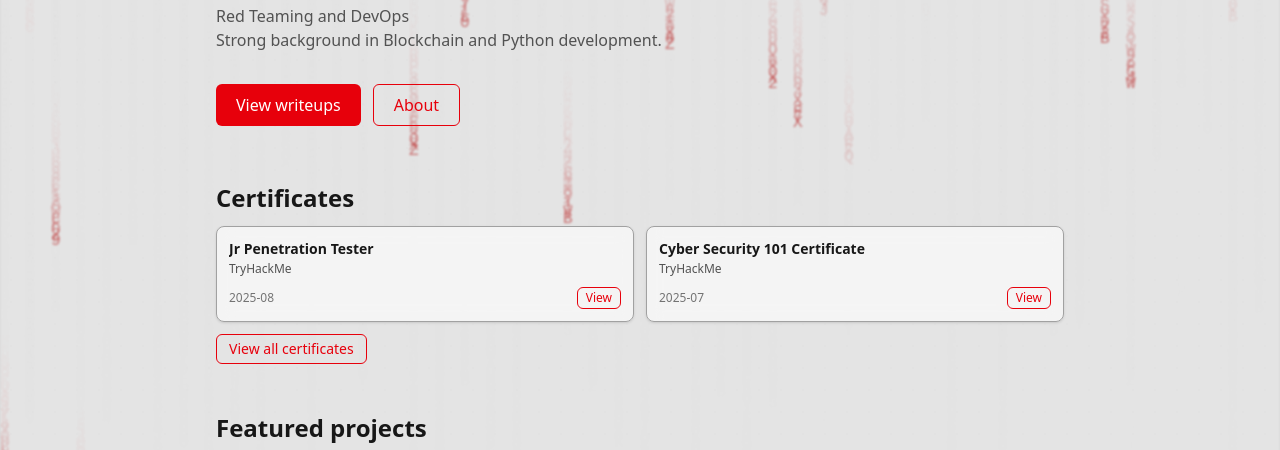
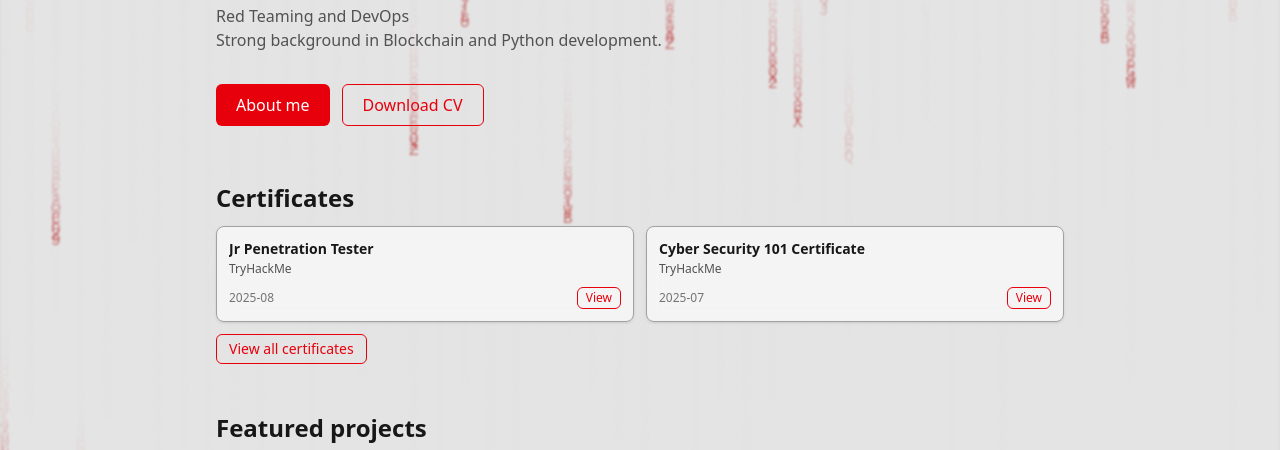
Before and after one commit to Eri9523/portfolio, an Astro site: page / in a window 1280 px wide. Shown: the part 281-731 px from the top of the page. Built offline with nearby package versions, Linux system fonts and the light colour scheme; Astro itself is replaced by a stand-in of ours.

Commit message:
CV Button and download cv

```diff
--- a/src/layouts/Layout.astro
+++ b/src/layouts/Layout.astro
@@ -59,8 +59,8 @@ import "../styles/global.css";
           'home.titleStatic': 'Security Engineer',
           'home.subtitle1': 'Red Teaming and DevOps',
           'home.subtitle2': 'Strong background in Blockchain and Python development.',
-          'home.btnWriteups': 'View writeups',
-          'home.btnAbout': 'About',
+          'home.btnAbout': 'About me',
+          'home.btnDownloadCV': 'Download CV',
           'home.certsTitle': 'Certificates',
           'home.viewAllCerts': 'View all certificates',
           'home.featuredTitle': 'Featured projects',
@@ -69,6 +69,7 @@ import "../styles/global.css";
           'home.comingSoon': 'Content coming soon.',
           'about.viewProjects': 'View projects',
           'about.readWriteups': 'Read writeups',
+          'about.downloadCV': 'Download CV',
           'writeup.back': '← Back'
         },
         es: {
@@ -79,8 +80,8 @@ import "../styles/global.css";
           'home.titleStatic': 'Ingeniero de Seguridad',
           'home.subtitle1': 'Red Teaming y DevOps',
           'home.subtitle2': 'Fuerte experiencia en desarrollo Blockchain y Python.',
-          'home.btnWriteups': 'Ver artículos',
           'home.btnAbout': 'Sobre mí',
+          'home.btnDownloadCV': 'Descargar CV',
           'home.certsTitle': 'Certificados',
           'home.viewAllCerts': 'Ver todos los certificados',
           'home.featuredTitle': 'Proyectos destacados',
@@ -89,6 +90,7 @@ import "../styles/global.css";
           'home.comingSoon': 'Contenido próximamente.',
           'about.viewProjects': 'Ver proyectos',
           'about.readWriteups': 'Leer artículos',
+          'about.downloadCV': 'Descargar CV',
           'writeup.back': '← Volver'
         }
       };
--- a/src/pages/about.astro
+++ b/src/pages/about.astro
@@ -44,6 +44,7 @@ import { summaryTextEn, summaryTextEs } from '../data/about/summaryText';
       <div class="mt-6 flex gap-3">
         <a href={`${import.meta.env.BASE_URL}projects`} class="inline-flex items-center rounded-md bg-red-600 px-5 py-2 text-white hover:bg-red-500 dark:hover:bg-red-500/90"><span data-i18n="about.viewProjects">View projects</span></a>
         <a href={`${import.meta.env.BASE_URL}writeups/`} class="inline-flex items-center rounded-md border border-red-600 px-5 py-2 text-red-600 hover:bg-red-600/10 dark:border-red-500 dark:text-red-400"><span data-i18n="about.readWriteups">Read writeups</span></a>
+        <a href={`${import.meta.env.BASE_URL}cv.pdf`} target="_blank" rel="noopener noreferrer" class="inline-flex items-center rounded-md border border-red-600 px-5 py-2 text-red-600 hover:bg-red-600/10 dark:border-red-500 dark:text-red-400"><span data-i18n="about.downloadCV" data-i18n-content-en="Download CV" data-i18n-content-es="Descargar CV">Download CV</span></a>
       </div>
     </header>
 
--- a/src/pages/index.astro
+++ b/src/pages/index.astro
@@ -27,8 +27,8 @@ const certs = certificates.slice(0, 4);
       <h1 class="mt-3 text-4xl font-bold tracking-tight text-neutral-900 dark:text-white"><span data-i18n="home.titleStatic">Security Engineer</span><br class="hidden sm:inline" /><span class="text-red-600 dark:text-red-500"><Typewriter phrases={specializations} typingSpeed={70} deletingSpeed={35} pauseMs={1000} /></span></h1>
       <p class="mt-6 max-w-2xl text-neutral-600 dark:text-neutral-300"><span data-i18n="home.subtitle1">Red Teaming and DevOps</span><br/><span data-i18n="home.subtitle2">Strong background in Blockchain and Python development.</span></p>
       <div class="mt-8 flex gap-3">
-        <a href={`${import.meta.env.BASE_URL}writeups/`} class="inline-flex items-center rounded-md bg-red-600 px-5 py-2 text-white hover:bg-red-500 dark:hover:bg-red-500/90"><span data-i18n="home.btnWriteups" data-i18n-content-en="View writeups" data-i18n-content-es="Ver artículos">View writeups</span></a>
-        <a href={`${import.meta.env.BASE_URL}about`} class="inline-flex items-center rounded-md border border-red-600 px-5 py-2 text-red-600 hover:bg-red-600/10 dark:border-red-500 dark:text-red-400"><span data-i18n="home.btnAbout" data-i18n-content-en="About" data-i18n-content-es="Sobre mí">About</span></a>
+        <a href={`${import.meta.env.BASE_URL}about`} class="inline-flex items-center rounded-md bg-red-600 px-5 py-2 text-white hover:bg-red-500 dark:hover:bg-red-500/90"><span data-i18n="home.btnAbout" data-i18n-content-en="About me" data-i18n-content-es="Sobre mí">About me</span></a>
+        <a href={`${import.meta.env.BASE_URL}cv.pdf`} target="_blank" rel="noopener noreferrer" class="inline-flex items-center rounded-md border border-red-600 px-5 py-2 text-red-600 hover:bg-red-600/10 dark:border-red-500 dark:text-red-400"><span data-i18n="home.btnDownloadCV" data-i18n-content-en="Download CV" data-i18n-content-es="Descargar CV">Download CV</span></a>
       </div>
     </header>
 
```
Also changed, not shown: 1 other file.
